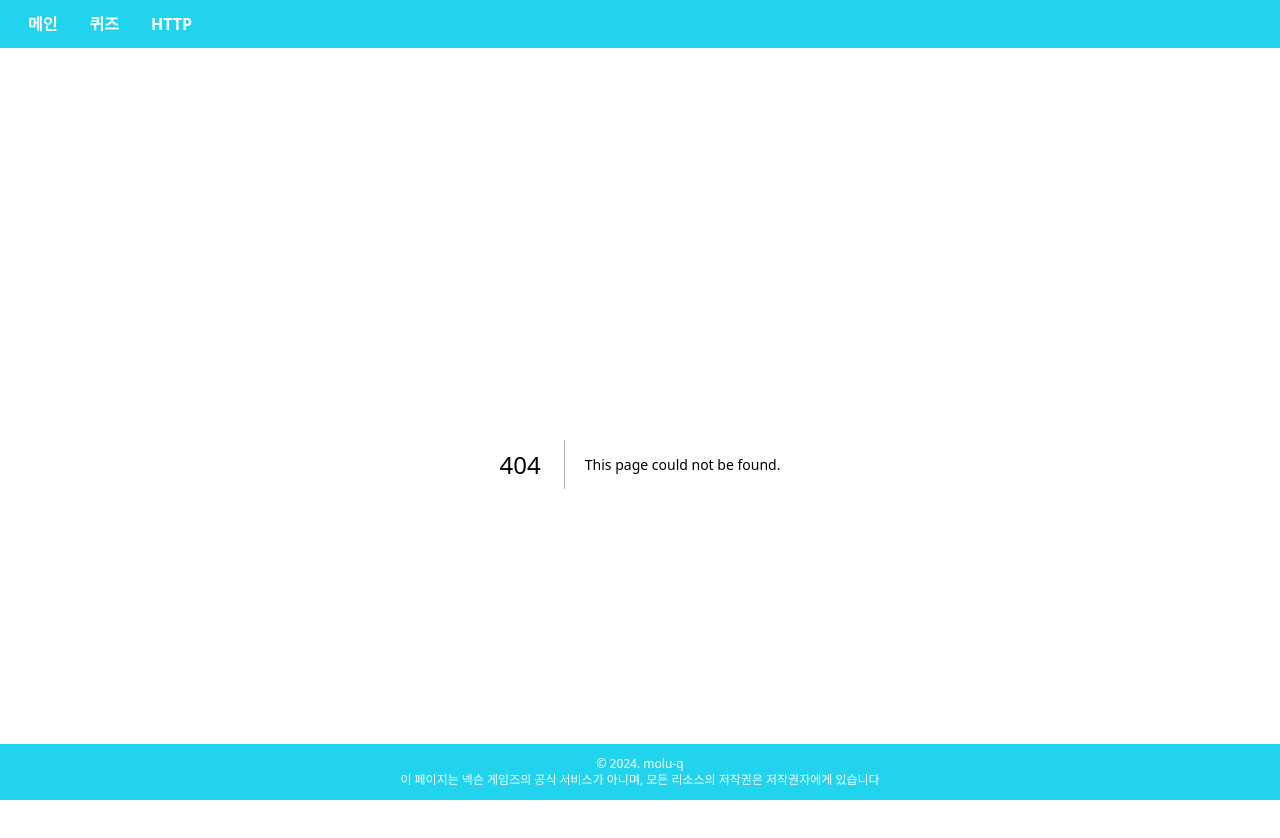
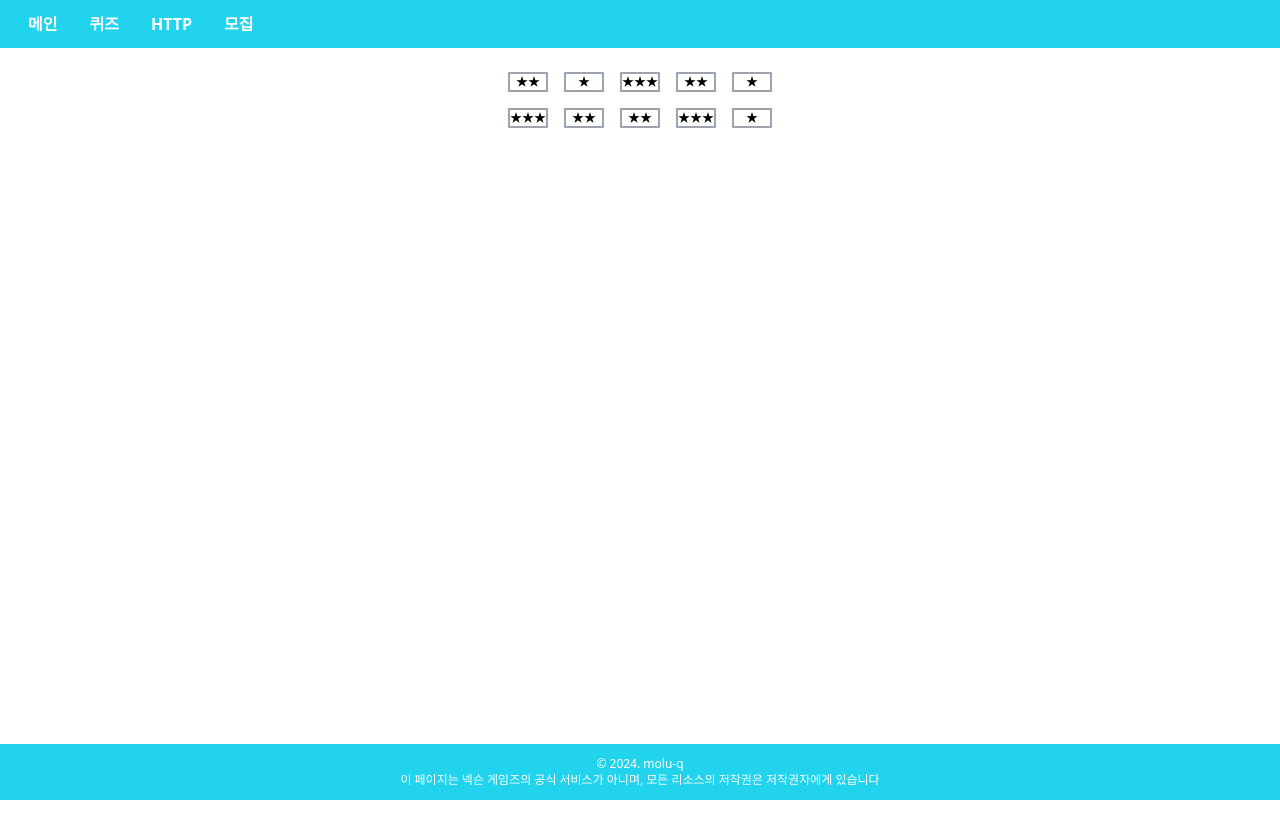
Before and after one commit to sinclairr08/molu-q, a Next.js app in the folder frontend/: page /recruit in a window 1280 px wide. Before the commit this address had no page. Shown: the top 838 px of the page. After the commit the page ends 800 px from the top, so only its background shows below. Built offline with nearby package versions, Linux system fonts and the light colour scheme.

Commit message:
feat: add recruit page draft

```diff
--- /dev/null
+++ b/frontend/src/app/recruit/page.tsx
@@ -0,0 +1,32 @@
+"use client";
+
+import { useEffect, useState } from "react";
+
+const RecruitPage: React.FC = () => {
+  const [cards, setCards] = useState<any[]>([]);
+
+  useEffect(() => {
+    setCards(
+      Array.from({ length: 10 }, () => Math.floor(Math.random() * 3) + 1)
+    );
+  }, []);
+
+  return (
+    <div className="flex flex-col items-center space-y-4 mt-16">
+      <div className="flex space-x-4">
+        <div className="grid grid-cols-5">
+          {cards.map((card, i) => (
+            <div
+              key={i}
+              className="text-center text-xs m-2 border-gray-400 border-2"
+            >
+              {"★".repeat(card)}
+            </div>
+          ))}
+        </div>
+      </div>
+    </div>
+  );
+};
+
+export default RecruitPage;
--- a/frontend/src/components/header.tsx
+++ b/frontend/src/components/header.tsx
@@ -12,6 +12,9 @@ const Header: React.FC = () => {
       <Link href="/http">
         <span className="mx-4">HTTP</span>
       </Link>
+      <Link href="/recruit">
+        <span className="mx-4">모집</span>
+      </Link>
     </div>
   );
 };
```
